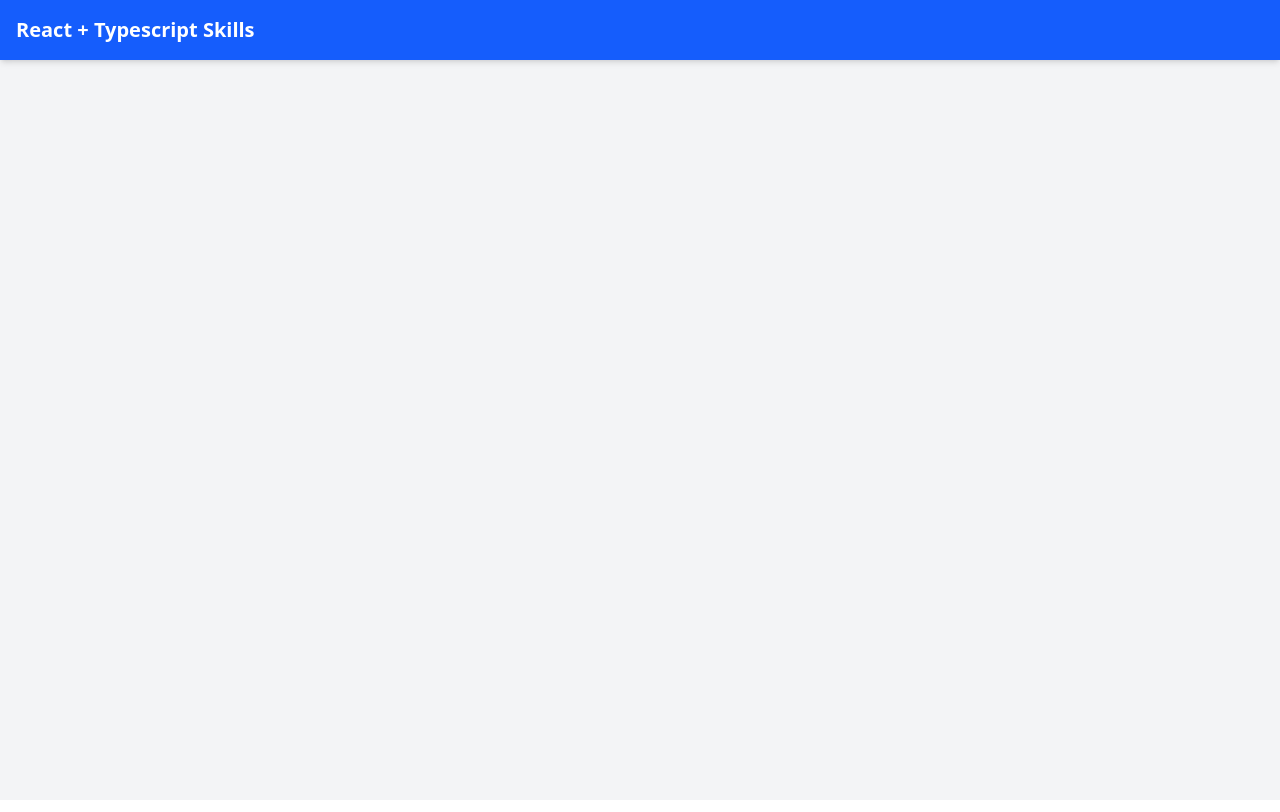
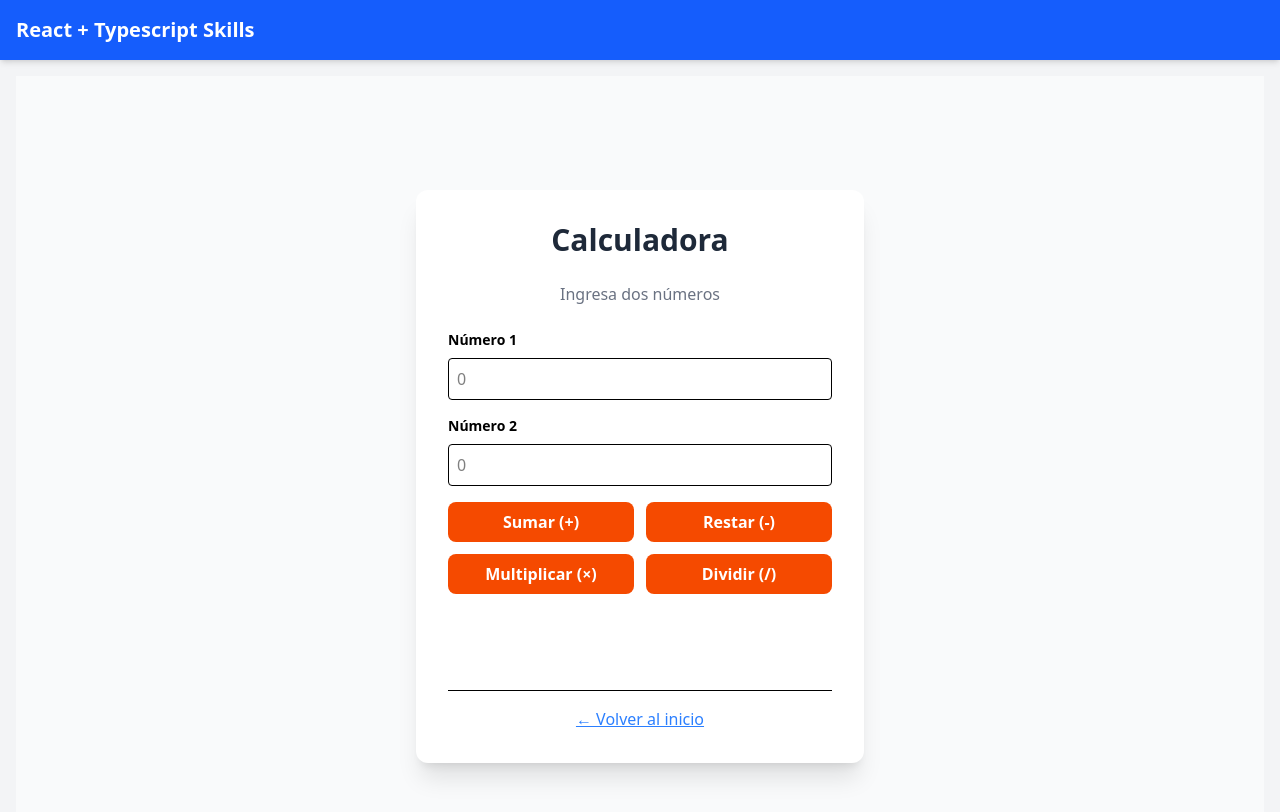
Before and after one commit to Emiliano-Blackbird/react-skills, a React (Vite) app: page /react-skills/ReactSkills05 in a window 1280 px wide. Shown: the top 812 px of the page. Built offline with nearby package versions, Linux system fonts and the light colour scheme.

Commit message:
add calculadora

```diff
--- a/src/App.tsx
+++ b/src/App.tsx
@@ -4,6 +4,7 @@ import ReactSkills01 from './pages/ReactSkills01'
 import ReactSkills02 from './pages/ReactSkills02'
 import ReactSkills03 from './pages/ReactSkills03'
 import ReactSkills04 from './pages/ReactSkills04'
+import ReactSkills05 from './pages/ReactSkills05'
 
 function App() {
   return (
@@ -21,6 +22,7 @@ function App() {
           <Route path="/ReactSkills02" element={<ReactSkills02 />} />
           <Route path="/ReactSkills03" element={<ReactSkills03 />} />
           <Route path="/ReactSkills04" element={<ReactSkills04 />} />
+          <Route path="/ReactSkills05" element={<ReactSkills05 />} />
         </Routes>
       </div>
     </div>
--- a/src/pages/Home.tsx
+++ b/src/pages/Home.tsx
@@ -31,6 +31,12 @@ const Home = () => {
                 >
                     4. Lista dinámica con filtro
                 </Link>
+                <Link
+                    to="/ReactSkills05"
+                    className="p-4 bg-white rounded shadow hover:bg-blue-50 transition"
+                >
+                    5. Calculadora básica
+                </Link>
             </div>
         </div>
     );
--- /dev/null
+++ b/src/pages/ReactSkills05.tsx
@@ -0,0 +1,167 @@
+import { useState, ChangeEvent, Dispatch, SetStateAction } from "react";
+import { Link } from "react-router-dom";
+
+export default function Ejercicio5(): JSX.Element {
+    // Inputs como string (control total del input)
+    const [num1, setNum1] = useState<string>("");
+    const [num2, setNum2] = useState<string>("");
+
+    // Resultado puede ser número o null
+    const [resultado, setResultado] = useState<number | null>(null);
+
+    // Error siempre string
+    const [error, setError] = useState<string>("");
+
+    // --- VALIDACIÓN DE INPUT ---
+    const validarInput = (valor: string): boolean => {
+        // Permite números, negativos y decimales
+        return /^-?\d*\.?\d*$/.test(valor);
+    };
+
+    // --- MANEJO DE INPUTS ---
+    const handleChange = (
+        e: ChangeEvent<HTMLInputElement>,
+        setNumero: Dispatch<SetStateAction<string>>
+    ): void => {
+        const entrada = e.target.value;
+
+        if (validarInput(entrada)) {
+            setNumero(entrada);
+            setError("");
+        }
+    };
+
+    // --- VALIDACIÓN GENERAL ---
+    const validarAntesDeOperar = (): boolean => {
+        if (num1 === "" || num2 === "") {
+            setError("Por favor ingresa ambos números");
+            setResultado(null);
+            return false;
+        }
+        return true;
+    };
+
+    // --- OPERACIONES ---
+    const handleClickSuma = (): void => {
+        if (!validarAntesDeOperar()) return;
+        setResultado(Number(num1) + Number(num2));
+        setError("");
+    };
+
+    const handleClickResta = (): void => {
+        if (!validarAntesDeOperar()) return;
+        setResultado(Number(num1) - Number(num2));
+        setError("");
+    };
+
+    const handleClickMultiplicacion = (): void => {
+        if (!validarAntesDeOperar()) return;
+        setResultado(Number(num1) * Number(num2));
+        setError("");
+    };
+
+    const handleClickDivision = (): void => {
+        if (!validarAntesDeOperar()) return;
+
+        if (Number(num2) === 0) {
+            setError("No se puede dividir entre cero");
+            setResultado(null);
+            return;
+        }
+
+        setResultado(Number(num1) / Number(num2));
+        setError("");
+    };
+
+    return (
+        <div className="min-h-screen flex flex-col justify-center items-center bg-gray-50">
+            <div className="flex flex-col items-center gap-6 bg-white p-8 rounded-xl shadow-xl w-full max-w-md">
+                <h2 className="text-3xl font-bold text-gray-800">
+                    Calculadora
+                </h2>
+
+                <p className="text-gray-500">Ingresa dos números</p>
+
+                <div className="w-full flex flex-col gap-4">
+                    <div className="flex flex-col gap-2">
+                        <label htmlFor="num1" className="font-bold text-sm">
+                            Número 1
+                        </label>
+                        <input
+                            id="num1"
+                            value={num1}
+                            onChange={(e) => handleChange(e, setNum1)}
+                            type="text"
+                            inputMode="numeric"
+                            placeholder="0"
+                            className="border rounded p-2"
+                        />
+
+                        <label htmlFor="num2" className="font-bold text-sm mt-2">
+                            Número 2
+                        </label>
+                        <input
+                            id="num2"
+                            value={num2}
+                            onChange={(e) => handleChange(e, setNum2)}
+                            type="text"
+                            inputMode="numeric"
+                            placeholder="0"
+                            className="border rounded p-2"
+                        />
+                    </div>
+
+                    <div className="grid grid-cols-2 gap-3">
+                        <button
+                        onClick={handleClickSuma}
+                        className="bg-orange-600 hover:bg-orange-700 text-white font-semibold py-2 px-4 rounded-lg transition-colors focus:outline-none focus:ring-2 focus:ring-orange-500"
+                        >
+                        Sumar (+)
+                        </button>
+
+                        <button
+                        onClick={handleClickResta}
+                        className="bg-orange-600 hover:bg-orange-700 text-white font-semibold py-2 px-4 rounded-lg transition-colors focus:outline-none focus:ring-2 focus:ring-orange-500"
+                        >
+                        Restar (-)
+                        </button>
+
+                        <button
+                        onClick={handleClickMultiplicacion}
+                        className="bg-orange-600 hover:bg-orange-700 text-white font-semibold py-2 px-4 rounded-lg transition-colors focus:outline-none focus:ring-2 focus:ring-orange-500"
+                        >
+                        Multiplicar (×)
+                        </button>
+
+                        <button
+                        onClick={handleClickDivision}
+                        className="bg-orange-600 hover:bg-orange-700 text-white font-semibold py-2 px-4 rounded-lg transition-colors focus:outline-none focus:ring-2 focus:ring-orange-500"
+                        >
+                        Dividir (/)
+                        </button>
+                    </div>
+                </div>
+
+                <div className="min-h-[3rem] text-center">
+                    {error && (
+                        <p className="text-red-500 font-bold">
+                            ⚠️ {error}
+                        </p>
+                    )}
+
+                    {resultado !== null && !error && (
+                        <p className="text-2xl font-bold text-green-600">
+                            Resultado: {resultado}
+                        </p>
+                    )}
+                </div>
+
+                <div className="pt-4 border-t w-full text-center">
+                    <Link to="/" className="text-blue-500 underline">
+                        ← Volver al inicio
+                    </Link>
+                </div>
+            </div>
+        </div>
+    );
+}
```
